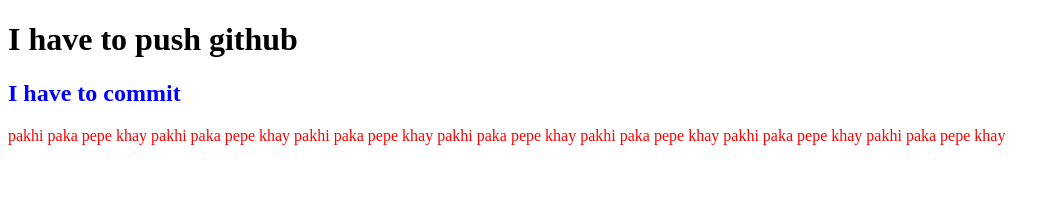
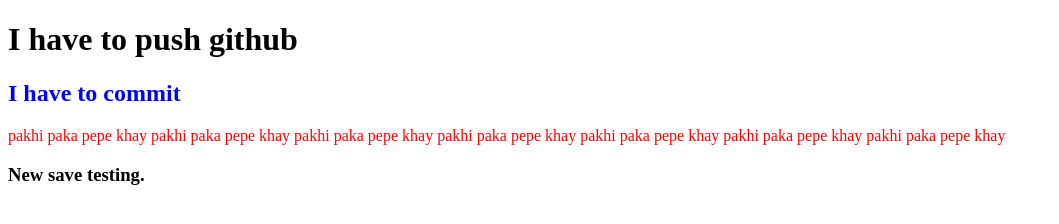
Before and after one commit to Ziaul-hasan/my-first-repo, a plain HTML site: page index.html in a window 1280 px wide. Shown: the whole page, without its empty margins (0-1059 px from the left). Drawn offline with Linux system fonts and the light colour scheme.

Commit message:
new test

```diff
--- a/index.html
+++ b/index.html
@@ -11,5 +11,6 @@
     <h1>I have to push github</h1>
     <h2>I have to commit</h2>
     <p>pakhi paka pepe khay pakhi paka pepe khay pakhi paka pepe khay pakhi paka pepe khay pakhi paka pepe khay pakhi paka pepe khay pakhi paka pepe khay</p>
+    <h3>New save testing.</h3>
 </body>
 </html>
```
